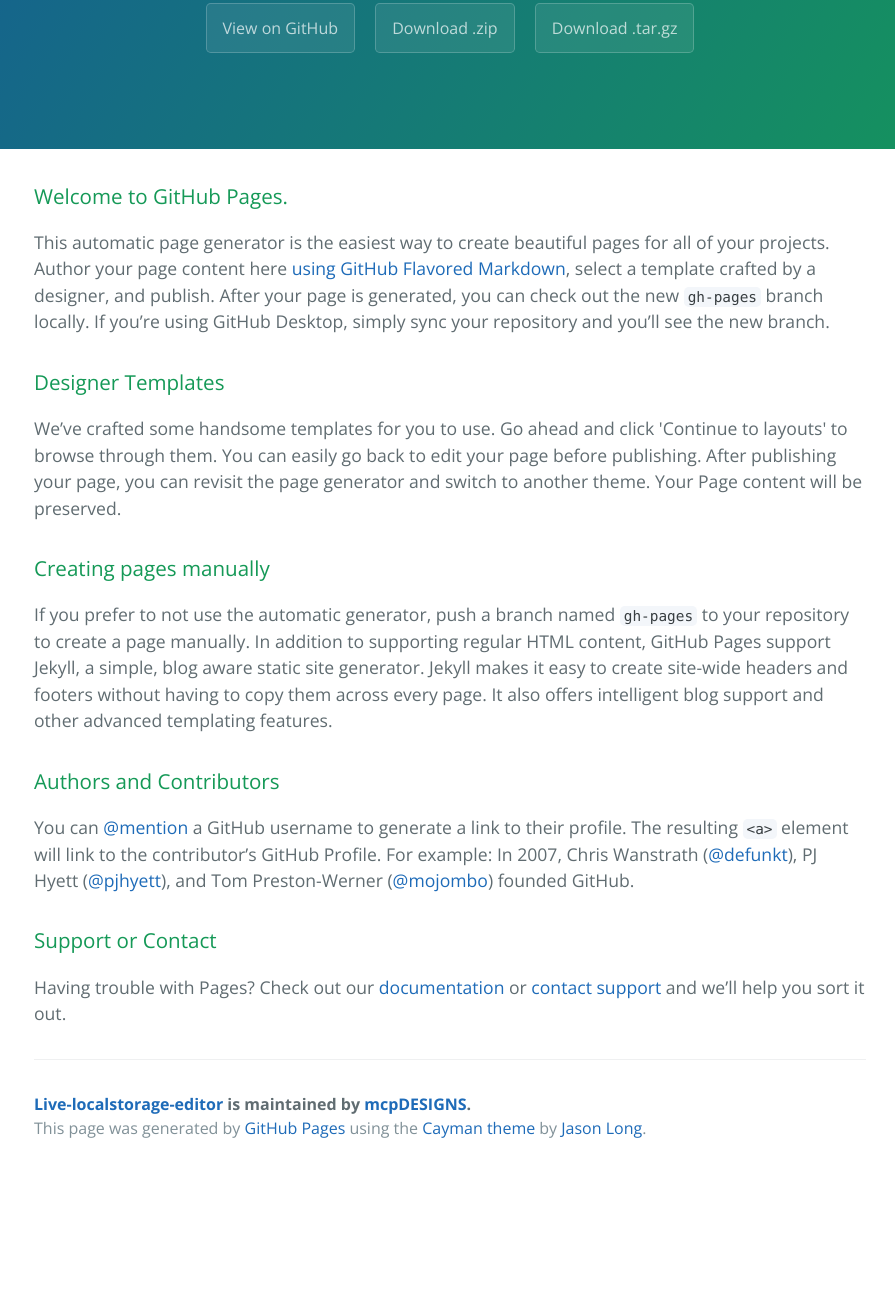
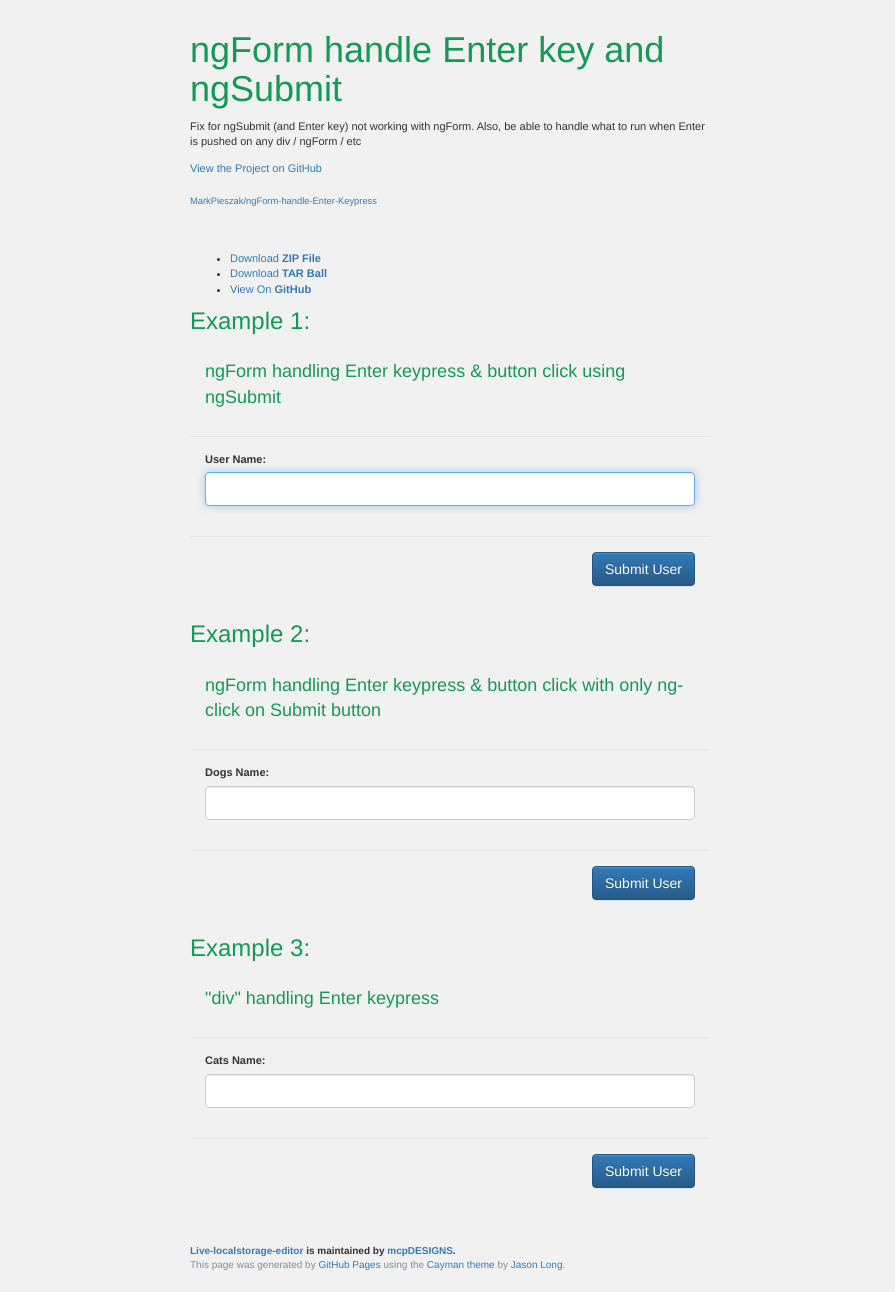
Before and after one commit to MarkPieszak/Live-localStorage-Editor, a plain HTML site: page index.html in a window 1280 px wide. Shown: the part 234-1526 px from the top of the page, without its empty margins (190-1085 px from the left). Before the commit the page ends 1406 px from the top, so only its background shows below. Drawn offline with nearby package versions, Linux system fonts and the light colour scheme.

Commit message:
Added demo

```diff
--- a/index.html
+++ b/index.html
@@ -8,6 +8,16 @@
     <link href='https://fonts.googleapis.com/css?family=Open+Sans:400,700' rel='stylesheet' type='text/css'>
     <link rel="stylesheet" type="text/css" href="stylesheets/stylesheet.css" media="screen">
     <link rel="stylesheet" type="text/css" href="stylesheets/github-light.css" media="screen">
+
+    <link rel="stylesheet" href="https://maxcdn.bootstrapcdn.com/bootstrap/3.3.5/css/bootstrap.min.css">
+    <link rel="stylesheet" href="https://maxcdn.bootstrapcdn.com/bootstrap/3.3.5/css/bootstrap-theme.min.css">
+    <!--[if lt IE 9]>
+    <script src="//html5shiv.googlecode.com/svn/trunk/html5.js"></script>
+    <![endif]-->
+
+    <style type="text/css">
+        body { background: #f1f1f1; font-family:Helvetica, "Century Gothic", Tahoma; }
+    </style>
   </head>
   <body>
     <section class="page-header">
@@ -19,30 +29,117 @@
     </section>
 
     <section class="main-content">
-      <h3>
-<a id="welcome-to-github-pages" class="anchor" href="#welcome-to-github-pages" aria-hidden="true"><span class="octicon octicon-link"></span></a>Welcome to GitHub Pages.</h3>
 
-<p>This automatic page generator is the easiest way to create beautiful pages for all of your projects. Author your page content here <a href="https://guides.github.com/features/mastering-markdown/">using GitHub Flavored Markdown</a>, select a template crafted by a designer, and publish. After your page is generated, you can check out the new <code>gh-pages</code> branch locally. If you’re using GitHub Desktop, simply sync your repository and you’ll see the new branch.</p>
+      <div class="wrapper">
+      <header>
+        <h1>ngForm handle Enter key and ngSubmit</h1>
+        <p>Fix for ngSubmit (and Enter key) not working with ngForm. Also, be able to handle what to run when Enter is pushed on any div / ngForm / etc</p>
 
-<h3>
-<a id="designer-templates" class="anchor" href="#designer-templates" aria-hidden="true"><span class="octicon octicon-link"></span></a>Designer Templates</h3>
+        <p class="view">
+            <a href="https://github.com/MarkPieszak/ngForm-handle-Enter-Keypress">View the Project on GitHub <br><br><small>MarkPieszak/ngForm-handle-Enter-Keypress</small></a></p>
 
-<p>We’ve crafted some handsome templates for you to use. Go ahead and click 'Continue to layouts' to browse through them. You can easily go back to edit your page before publishing. After publishing your page, you can revisit the page generator and switch to another theme. Your Page content will be preserved.</p>
+            <br><br>
+        <ul>
+          <li><a href="https://github.com/MarkPieszak/ngForm-handle-Enter-Keypress/zipball/master">Download <strong>ZIP File</strong></a></li>
+          <li><a href="https://github.com/MarkPieszak/ngForm-handle-Enter-Keypress/tarball/master">Download <strong>TAR Ball</strong></a></li>
+          <li><a href="https://github.com/MarkPieszak/ngForm-handle-Enter-Keypress">View On <strong>GitHub</strong></a></li>
+        </ul>
+      </header>
+      <section>
 
-<h3>
-<a id="creating-pages-manually" class="anchor" href="#creating-pages-manually" aria-hidden="true"><span class="octicon octicon-link"></span></a>Creating pages manually</h3>
 
-<p>If you prefer to not use the automatic generator, push a branch named <code>gh-pages</code> to your repository to create a page manually. In addition to supporting regular HTML content, GitHub Pages support Jekyll, a simple, blog aware static site generator. Jekyll makes it easy to create site-wide headers and footers without having to copy them across every page. It also offers intelligent blog support and other advanced templating features.</p>
+<div ng-app="app">
 
-<h3>
-<a id="authors-and-contributors" class="anchor" href="#authors-and-contributors" aria-hidden="true"><span class="octicon octicon-link"></span></a>Authors and Contributors</h3>
+	<div ng-controller="DemoController as vmDemo">
 
-<p>You can <a href="https://github.com/blog/821" class="user-mention">@mention</a> a GitHub username to generate a link to their profile. The resulting <code>&lt;a&gt;</code> element will link to the contributor’s GitHub Profile. For example: In 2007, Chris Wanstrath (<a href="https://github.com/defunkt" class="user-mention">@defunkt</a>), PJ Hyett (<a href="https://github.com/pjhyett" class="user-mention">@pjhyett</a>), and Tom Preston-Werner (<a href="https://github.com/mojombo" class="user-mention">@mojombo</a>) founded GitHub.</p>
+		<h3>Example 1:</h3>
 
-<h3>
-<a id="support-or-contact" class="anchor" href="#support-or-contact" aria-hidden="true"><span class="octicon octicon-link"></span></a>Support or Contact</h3>
+        <ng-form name="userForm" ng-submit="vmDemo.submitExampleOne(vmDemo.user)" novalidate>
 
-<p>Having trouble with Pages? Check out our <a href="https://help.github.com/pages">documentation</a> or <a href="https://github.com/contact">contact support</a> and we’ll help you sort it out.</p>
+            <div class="modal-header">
+                <h4 class="modal-title">ngForm handling Enter keypress & button click using ngSubmit</h4>
+            </div>
+
+            <div class="modal-body">
+                <div class="form-group">
+                    <label>User Name:</label>
+                    <input ng-model="vmDemo.user.name" autofocus required class="form-control" />
+                </div>
+            </div>
+
+            <div class="modal-footer">
+
+                <button
+                    ng-disabled="!userForm.$valid"
+                    type="submit"
+                    class="btn btn-primary">
+                        Submit User
+                </button>
+            </div>
+
+        </ng-form>
+
+		<h3>Example 2:</h3>
+
+		<ng-form name="dogForm" novalidate>
+
+            <div class="modal-header">
+                <h4 class="modal-title">ngForm handling Enter keypress & button click with only ng-click on Submit button</h4>
+            </div>
+
+            <div class="modal-body">
+                <div class="form-group">
+                    <label>Dogs Name:</label>
+                    <input ng-model="vmDemo.dog.name" autofocus required class="form-control" />
+                </div>
+            </div>
+
+            <div class="modal-footer">
+
+                <button
+					ng-click="vmDemo.submitExampleTwo(vmDemo.dog)"
+                    ng-disabled="!dogForm.$valid"
+                    type="submit"
+                    class="btn btn-primary">
+                        Submit User
+                </button>
+            </div>
+
+        </ng-form>
+
+		<h3>Example 3:</h3>
+
+		<div on-enter="vmDemo.submitExampleThree(vmDemo.cat)">
+
+            <div class="modal-header">
+                <h4 class="modal-title">"div" handling Enter keypress</h4>
+            </div>
+
+            <div class="modal-body">
+                <div class="form-group">
+                    <label>Cats Name:</label>
+                    <input ng-model="vmDemo.cat.name" autofocus class="form-control" />
+                </div>
+            </div>
+
+            <div class="modal-footer">
+
+                <button
+					ng-click="vmDemo.submitExampleThree(vmDemo.cat)"
+                    type="submit"
+                    class="btn btn-primary">
+                        Submit User
+                </button>
+            </div>
+
+        </div>
+
+	</div>
+
+
+</div>
+
+
 
       <footer class="site-footer">
         <span class="site-footer-owner"><a href="https://github.com/mcpDESIGNS/Live-localStorage-Editor">Live-localstorage-editor</a> is maintained by <a href="https://github.com/mcpDESIGNS">mcpDESIGNS</a>.</span>
@@ -53,5 +150,30 @@
     </section>
 
 
+<script src="javascripts/scale.fix.js"></script>
+
+
+    <script src="https://ajax.googleapis.com/ajax/libs/angularjs/1.4.7/angular.js"></script>
+	<script src="ngFormFixes.directive.js" type="text/javascript"></script>
+
+
+	<script>
+		'use strict';
+		var APP = angular.module('app', ['ngFormFixes']);
+		APP.controller('DemoController', function () {
+			var vm = this;
+            vm.submitExampleOne = function (user) {
+                alert('ngForm # 1 Submitted\n\n Tada! Stringify\d object: ' + JSON.stringify(user || ''));
+            };
+            vm.submitExampleTwo = function (user) {
+                alert('ngForm # 2 Submitted\n\n Tada! Stringify\d object: ' + JSON.stringify(user || ''));
+            };
+            vm.submitExampleThree = function (user) {
+                alert('div w/ "onEnter" Submitted\n\n Tada! Stringify\d object: ' + JSON.stringify(user || ''));
+            };
+		});
+	</script>
+
+
   </body>
 </html>
```
